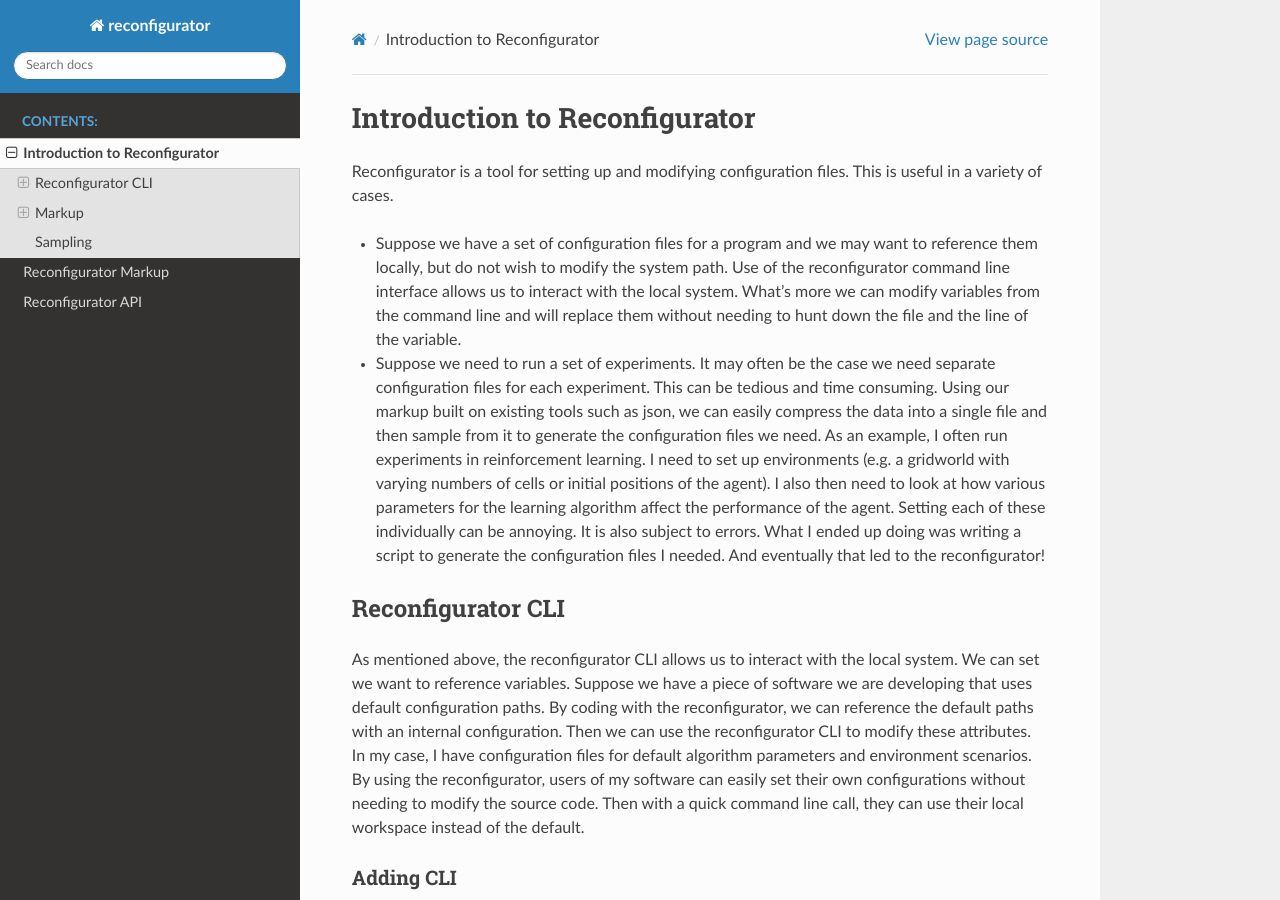
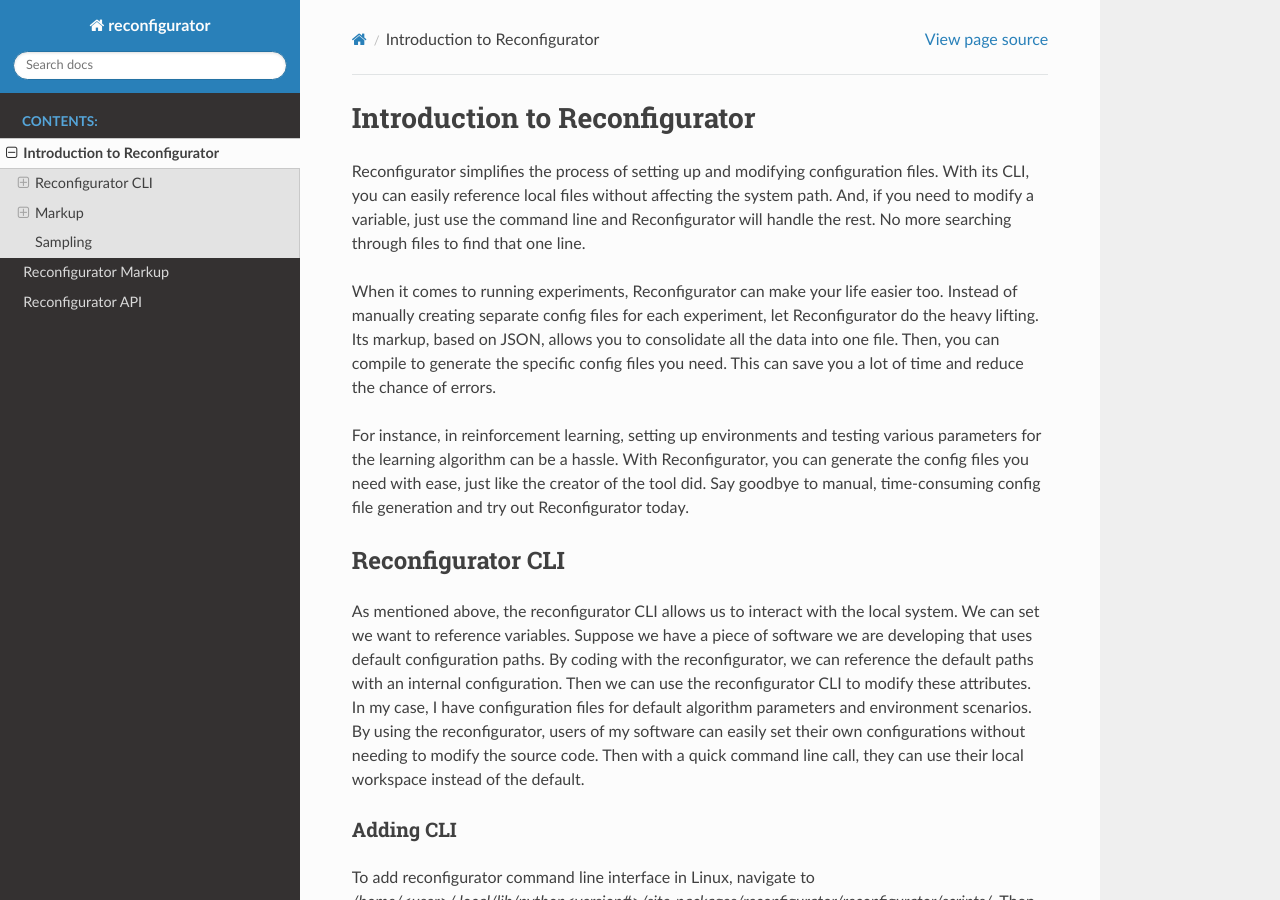
Before and after one commit to jaredjbeard/reconfigurator, a Sphinx documentation site: the page built from docs/source/introduction.rst, in a window 1280 px wide and 900 px high. Built offline with Sphinx 7.4.7 and the Read the Docs theme 2.0.0, drawn with Linux system fonts in a browser that asks for light colours.

Commit message:
updated introduction

```diff
--- a/docs/source/introduction.rst
+++ b/docs/source/introduction.rst
@@ -2,12 +2,11 @@
 Introduction to Reconfigurator
 ==============================
 
-Reconfigurator is a tool for setting up and modifying configuration files.
-This is useful in a variety of cases.
+Reconfigurator simplifies the process of setting up and modifying configuration files. With its CLI, you can easily reference local files without affecting the system path. And, if you need to modify a variable, just use the command line and Reconfigurator will handle the rest. No more searching through files to find that one line.
 
-- Suppose we have a set of configuration files for a program and we may want to reference them locally, but do not wish to modify the system path. Use of the reconfigurator command line interface allows us to interact with the local system. What's more we can modify variables from the command line and will replace them without needing to hunt down the file and the line of the variable.
+When it comes to running experiments, Reconfigurator can make your life easier too. Instead of manually creating separate config files for each experiment, let Reconfigurator do the heavy lifting. Its markup, based on JSON, allows you to consolidate all the data into one file. Then, you can compile to generate the specific config files you need. This can save you a lot of time and reduce the chance of errors.
 
-- Suppose we need to run a set of experiments. It may often be the case we need separate configuration files for each experiment. This can be tedious and time consuming. Using our markup built on existing tools such as json, we can easily compress the data into a single file and then sample from it to generate the configuration files we need. As an example, I often run experiments in reinforcement learning. I need to set up environments (e.g. a gridworld with varying numbers of cells or initial positions of the agent). I also then need to look at how various parameters for the learning algorithm affect the performance of the agent. Setting each of these individually can be annoying. It is also subject to errors. What I ended up doing was writing a script to generate the configuration files I needed. And eventually that led to the reconfigurator!
+For instance, in reinforcement learning, setting up environments and testing various parameters for the learning algorithm can be a hassle. With Reconfigurator, you can generate the config files you need with ease, just like the creator of the tool did. Say goodbye to manual, time-consuming config file generation and try out Reconfigurator today.
 
 Reconfigurator CLI
 ##################
```
